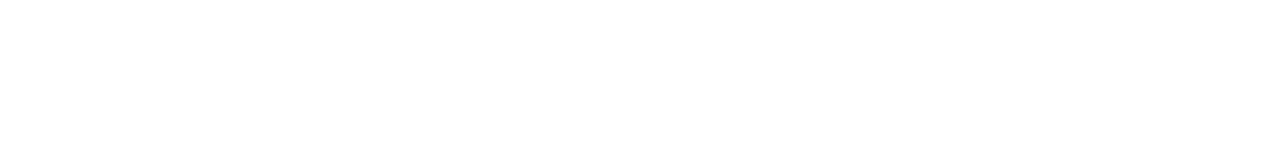
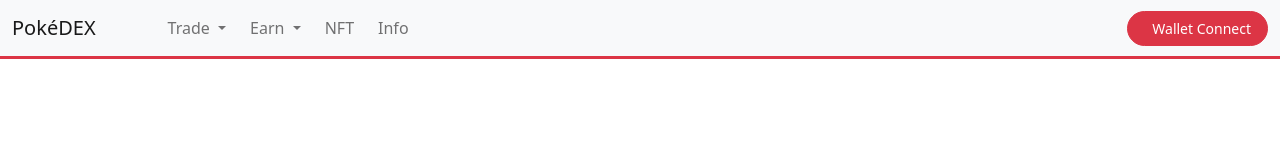
Before and after one commit to Oyhamburo/Pok-DEX, a plain HTML site: page Index.html in a window 1280 px wide. Drawn offline with Linux system fonts and the light colour scheme.

Commit message:
Bootstrap menu terminado

```diff
--- a/Index.html
+++ b/Index.html
@@ -4,9 +4,51 @@
     <meta charset="UTF-8">
     <meta http-equiv="X-UA-Compatible" content="IE=edge">
     <meta name="viewport" content="width=device-width, initial-scale=1.0">
+    <link rel="stylesheet" href="./css/bootstrap.min.css">
     <title>PokéDEX</title>
 </head>
-<body>
+<body >
+        <nav class="navbar navbar-expand-lg navbar-light bg-light border-3 border-bottom border-danger ">
+            <div class="container-fluid">
+                <div>
+                    <button type="button" class="navbar-toggler me-3" data-bs-toggle="collapse" data-bs-target="#MenuNavegacion">
+                        <span class="navbar-toggler-icon"></span>
+                    </button>
+                    <a href="./index.html" class="navbar-brand me-5">PokéDEX</a>
 
+                </div>
+                <div id="MenuNavegacion" class="collapse navbar-collapse">
+                    <ul class="navbar-nav ms-3">
+                        <li class="nav-item dropdown me-2">
+                            <a href="" class="nav-link dropdown-toggle" role="button" data-bs-toggle="dropdown">
+                                Trade
+                            </a>
+                            <ul class="dropdown-menu">
+                                <li><a href="./menu/exchange.html" class="dropdown-item">exchange</a></li>
+                                <li><a href="./menu/liquidity.html" class="dropdown-item">Liquidity</a></li>
+                            </ul>
+                        </li>
+                        <li class="nav-item dropdown me-2">
+                            <a href="" class="nav-link dropdown-toggle" role="button" data-bs-toggle="dropdown">
+                                Earn
+                            </a>
+                            <ul class="dropdown-menu">
+                                <li><a href="./menu/farms.html" class="dropdown-item">Farm</a></li>
+                                <li><a href="./menu/pool.html" class="dropdown-item">Pool</a></li>
+                            </ul>
+                        </li>
+                        <li class="nav-item me-2"><a class="nav-link" href="./menu/nft.html">NFT</a></li>
+                        <li class="nav-item me-2"><a class="nav-link" href="./menu/info.html">Info</a></li>
+                    </ul>
+                </div>
+                    <button class="btn btn-danger rounded-pill px-3 mb-2 mb-lg-0">
+                        <span class="d-flex align-items-center">
+                            <i class="bi-chat-text-fill me-2"></i>
+                            <span class="small">Wallet Connect</span>
+                        </span>
+                    </button>
+            </div>
+        </nav>
+    <script src="./js/bootstrap.min.js"></script>
 </body>
 </html>
```
Also changed, not shown: Menu/Exchange.html (added, +54 -0 lines), imagenes/logo-poke.png (added).
